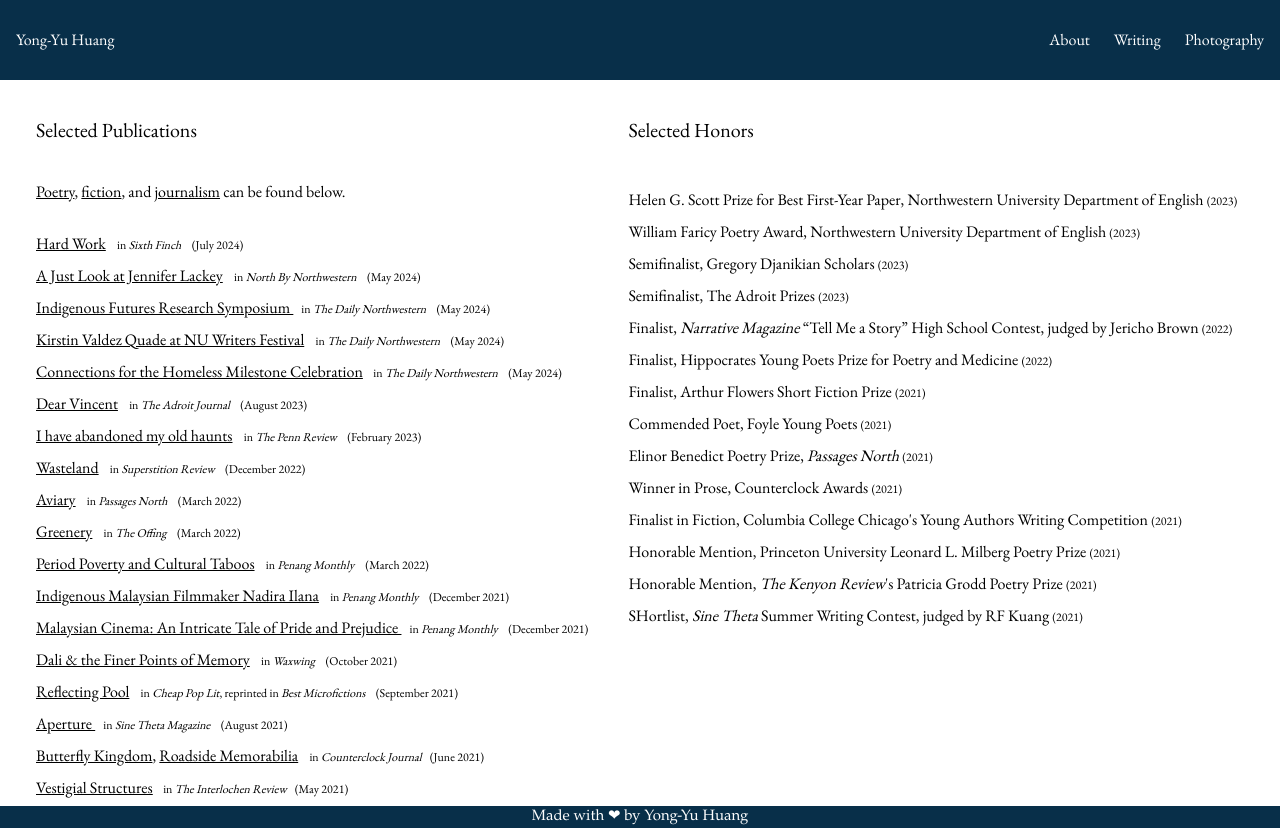
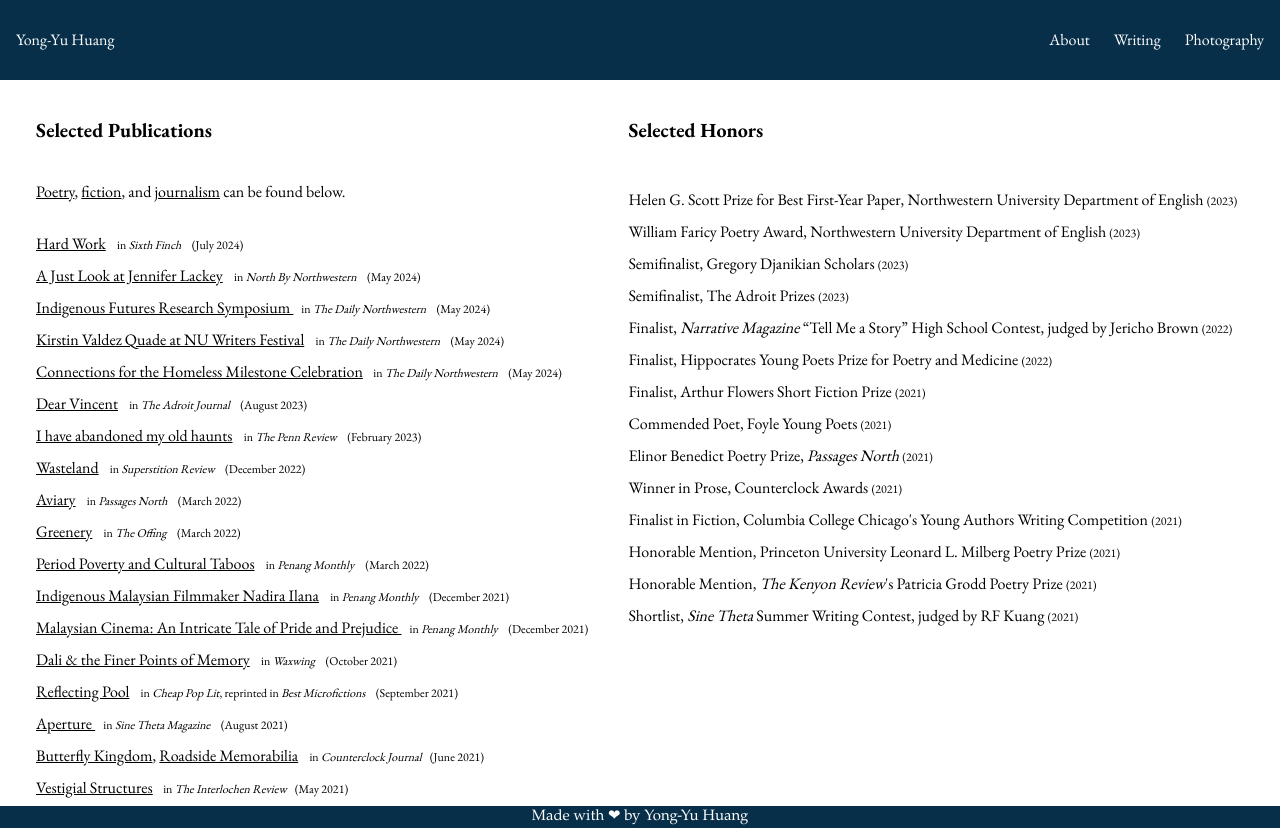
Before and after one commit to yongssh/yongssh.github.io, a Next.js app: page /writing in a window 1280 px wide. Built offline with nearby package versions, Linux system fonts and the light colour scheme.

Commit message:
bold font

```diff
--- a/src/app/components/honors.tsx
+++ b/src/app/components/honors.tsx
@@ -11,7 +11,7 @@ const Honors =() => {
     return(
         <section className={`bg-white text-black ${garamond.className} ${styles.WritingSection}}`}>
 
-      <p className="text-xl p-4 mt-5 ml-5">
+      <p className="text-xl p-4 mt-5 ml-5 font-bold">
         Selected Honors </p>
       <br></br>
       <div className={`ml-8`}>
@@ -28,7 +28,7 @@ const Honors =() => {
         <p className={'p-1'}> <span>Finalist in Fiction, Columbia College Chicago&apos;s Young Authors Writing Competition </span><span className="text-xs">(2021)</span></p>
         <p className={'p-1'}> <span>Honorable Mention, Princeton University Leonard L. Milberg Poetry Prize </span><span className="text-xs">(2021)</span></p>
         <p className={'p-1'}> <span>Honorable Mention, <em>The Kenyon Review</em>&apos;s Patricia Grodd Poetry Prize </span><span className="text-xs">(2021)</span></p>
-        <p className={'p-1'}> <span>SHortlist, <em>Sine Theta</em> Summer Writing Contest, judged by RF Kuang </span><span className="text-xs">(2021)</span></p>
+        <p className={'p-1'}> <span>Shortlist, <em>Sine Theta</em> Summer Writing Contest, judged by RF Kuang </span><span className="text-xs">(2021)</span></p>
 
         </div>
     </section>
--- a/src/app/components/publications.tsx
+++ b/src/app/components/publications.tsx
@@ -11,7 +11,7 @@ const Publications =() => {
     return(
         <section className={`bg-white text-black ${garamond.className} ${styles.WritingSection}}`}>
 
-      <p className="text-xl p-4 ml-5 mt-5"> Selected Publications</p>
+      <p className="text-xl p-4 ml-5 mt-5 font-bold"> Selected Publications</p>
       <p className="bio ml-4">
         <span className="hover hover-poetry">Poetry</span>, <span className="hover hover-prose">fiction</span>, and  <span className="hover hover-journ">journalism</span> can be found below.</p>
       <br></br>
```
